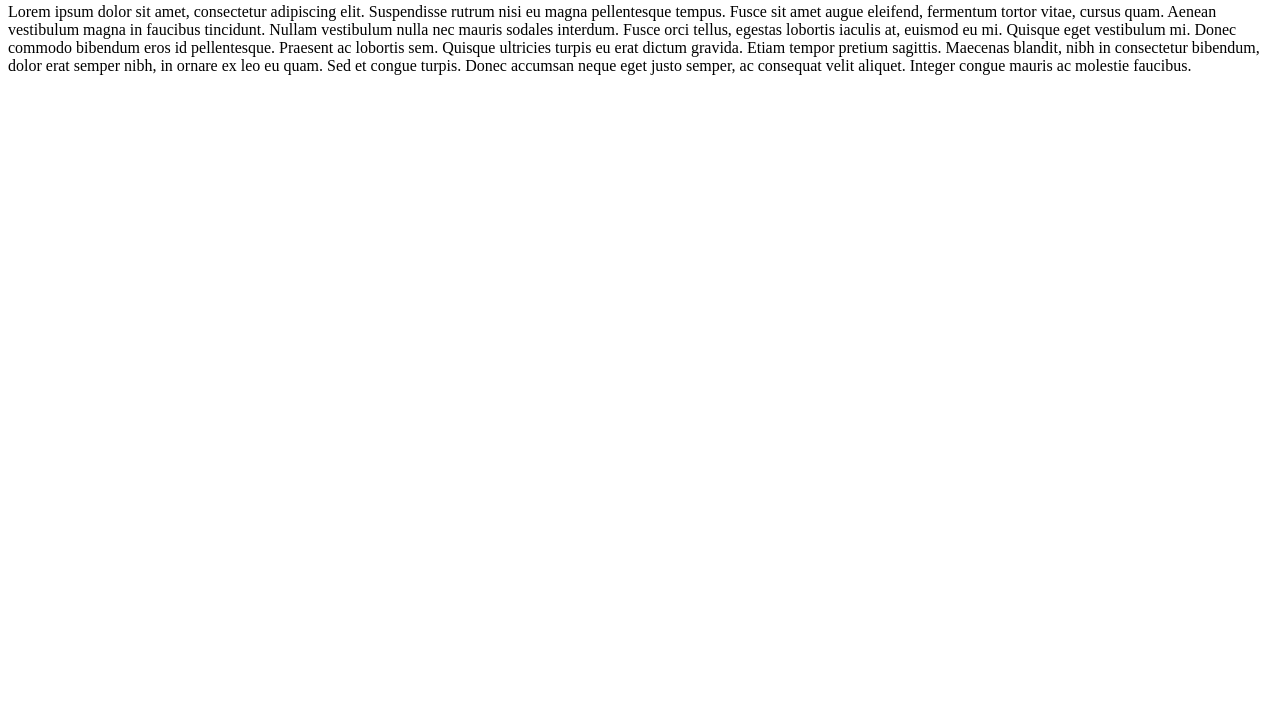
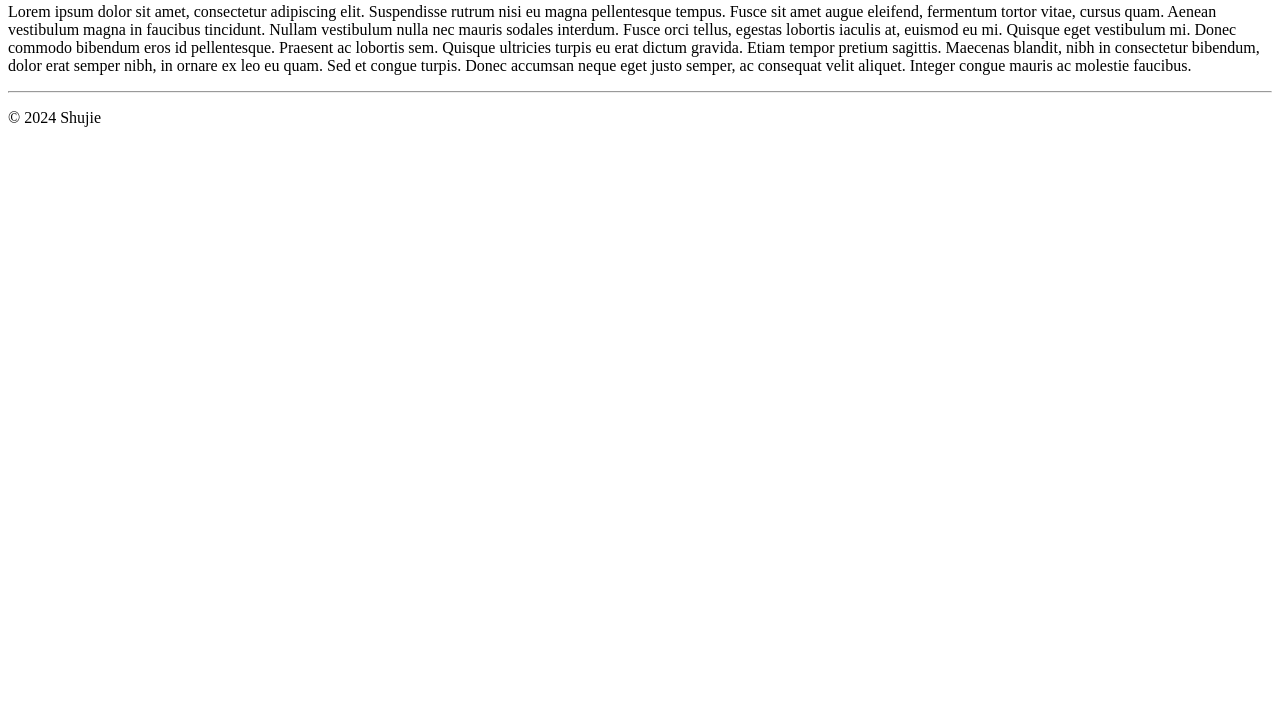
Before and after one commit to xiaojieee/thursday_git_practice, a plain HTML site: page index.html in a window 1280 px wide. Shown: the part 82-800 px from the top of the page. Drawn offline with Linux system fonts and the light colour scheme.

Commit message:
Added footer contents to index

```diff
--- a/index.html
+++ b/index.html
@@ -18,7 +18,8 @@
         </section>
     </article>
     <footer>
-
+        <hr>
+        <p>&copy; 2024 Shujie</p>
     </footer>
 </body>
 </html>
```
